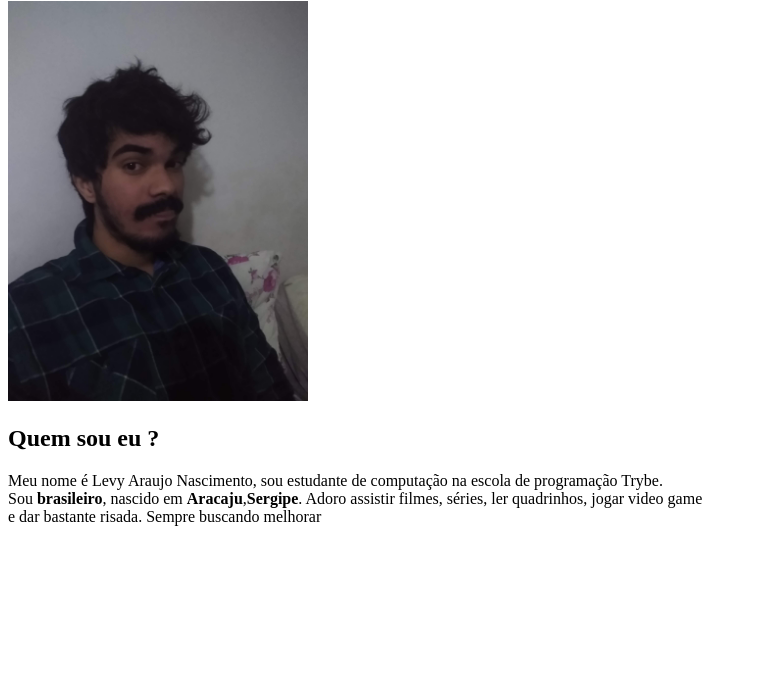
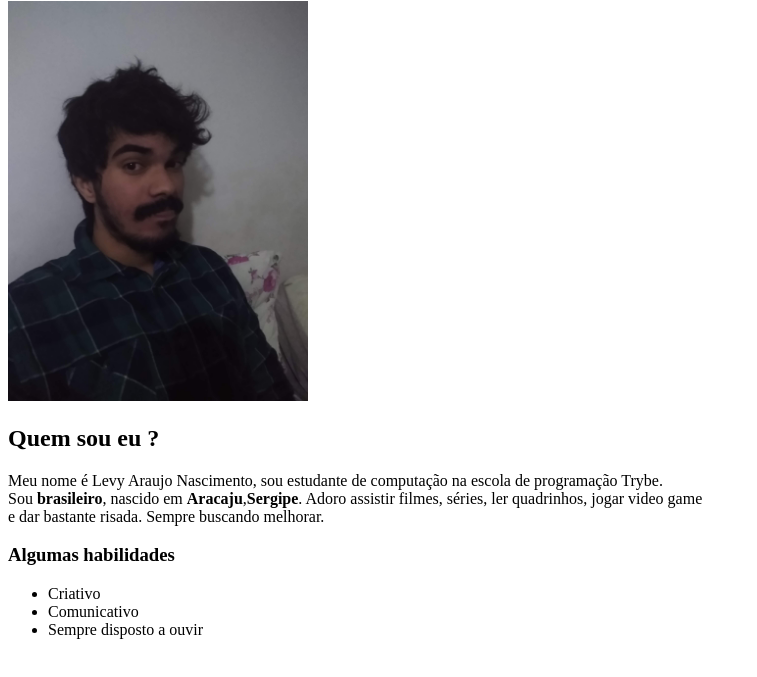
Before and after one commit to LevyAraujoNascimento/portfolio, a plain HTML site: page index.html in a window 1280 px wide. Shown: the part 79-756 px from the top of the page, without its empty margins (0-757 px from the left). Drawn offline with Linux system fonts and the light colour scheme.

Commit message:
Lista de qualidades adicionada

```diff
--- a/index.html
+++ b/index.html
@@ -15,7 +15,15 @@
         computação na escola de programação Trybe. <br>Sou <strong>brasileiro</strong>,
         nascido em </strong><strong>Aracaju</strong>,<strong>Sergipe</strong>. Adoro assistir filmes, séries,
         ler quadrinhos, jogar video game <br>e dar bastante risada.
-        Sempre buscando melhorar
+        Sempre buscando melhorar.
+
+        <h3>Algumas habilidades</h3>
+
+        <ul>
+            <li>Criativo</li>
+            <li>Comunicativo</li>
+            <li>Sempre disposto a ouvir</li>
+        </ul>
 
         </p>
     </body>
```
